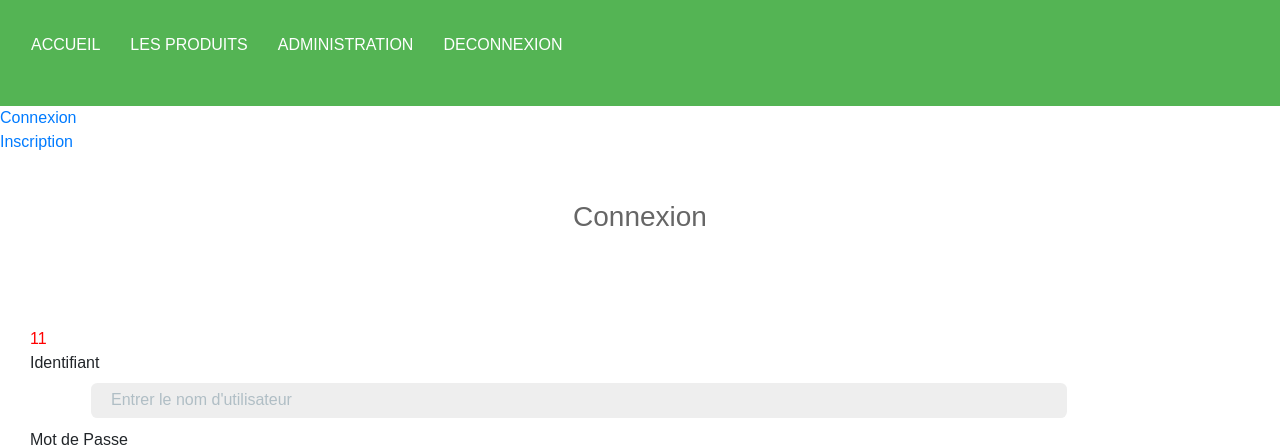
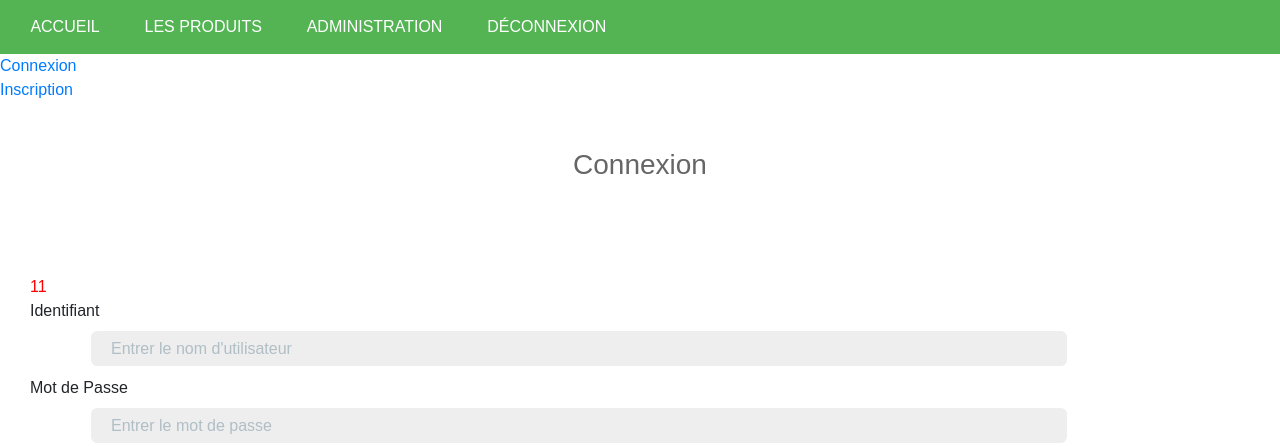
Before and after one commit to MathiasCros/ChallengeScierie, a PHP site: page /connexion.php in a window 1280 px wide. Shown: the top 447 px of the page. Run offline with PHP 8.4, Linux system fonts and the light colour scheme; the visitor is signed in with stand-in values (Sample User, id 1); some libraries are stand-ins or nearby versions.

Commit message:
Changement du header pour plus de cohéhision

```diff
--- a/content/menu.css
+++ b/content/menu.css
@@ -1,86 +1,44 @@
-html {
-  box-sizing: border-box;
+.navbar {
+    display: flex;
+    align-items: center;
+    padding: 0.8rem 1.5rem;
+    background-color: #54b454;
 }
 
-*, *::before, *::after {
-  box-sizing: inherit;
-  margin: 0;
-  padding: 0;
+.nav-links {
+    display: flex;
+    list-style: none;
+    margin: 0;
+    padding: 0;
 }
 
-body {
-  font-family: -apple-system, BlinkMacSystemFont, 'Segoe UI', Roboto, Oxygen, Ubuntu, Cantarell, 'Open Sans', 'Helvetica Neue', sans-serif;
+.nav-links li {
+    margin-right: 1rem;
 }
 
-nav {
-  width: 100%;
-  background-color: #54b454;
-  padding-left: 30px;
-  padding-right: 10px;
-  display: flex;
-  justify-content: center;
-  align-items: center;
+.nav-btn {
+    display: inline-block;
+    padding: 0.45rem 0.9rem;
+    color: white;
+    text-decoration: none;
+    font-weight: 500;
+    border: none;
+	outline: none;
+    background-color: transparent;
 }
 
-
-
-.nav-links {
-  list-style: none;
-  display: flex;
+.nav-btn:hover,
+.nav-btn:focus,
+.nav-btn:active {
+    color: white;
+    background-color: transparent;
+    border-color: white;
 }
 
-.nav-item a {
-  display: inline-block;
-  padding: 25px 15px;
-  text-decoration: none;
-  color: white;
+.menu-toggle {
+    display: none;
+    background: none;
+    border: none;
+    color: white;
+    font-size: 1.6rem;
 }
-
-.nav-item:hover {
-  background-color: white;
-}
-
-.nav-item:hover a {
-  color: #54b454;
-}
-
-.toggle{
-	list-style: none;
-	display: none;
-}
-
-
-
-@media (max-width: 1000px){
-
-	nav{
-	  justify-content: left;
-	  align-items: left;
-
-	}
-
-	.toggle{
-		display: flex;
-	}
-	.toggle-item{
-		display: inline-block;
-		padding: 25px 15px;
-		text-decoration: none;
-		color: white;
-	}
-	.toggle-item:hover {
-	  background-color: white;
-	}
-
-	.toggle-item:hover i {
-	  color: #54b454;
-	}
-	.nav-links{
-		display: none;
-	}
-	.active{
-		display: flex;
-		flex-flow: column wrap;
-	}
-
-}
--- a/imports/menu.php
+++ b/imports/menu.php
@@ -1,19 +1,17 @@
 <nav class="navbar">
-    <li class="toggle">
-        <ul class="toggle-item"><i class="fa fa-bars menu" aria-hidden="true"> </i></ul>
-    </li>
+    <button class="menu-toggle" aria-label="Ouvrir le menu">
+        <i class="fa fa-bars" aria-hidden="true"></i>
+    </button>
+
     <ul class="nav-links">
-        <li class="nav-item"><a href="index.php">ACCUEIL</a></li>
-        <li class="nav-item"><a href="produits.php">LES PRODUITS</a></li>
-        <?php
-        if (isset($_SESSION['id'])) {
-            echo "<li class='nav-item'><a href='administration.php'>ADMINISTRATION</a></li>";
-        }
-        if (isset($_SESSION['id'])) {
-            echo "<li class='nav-item'><a href='deconnexion.php'>DECONNEXION</a></li>";
-        } else {
-            echo "<li class='nav-item'><a href='connexion.php'>CONNEXION</a></li>";
-        }
-        ?>
+        <li><a class="nav-btn" href="index.php">ACCUEIL</a></li>
+        <li><a class="nav-btn" href="produits.php">LES PRODUITS</a></li>
+
+        <?php if (isset($_SESSION['id'])): ?>
+            <li><a class="nav-btn" href="administration.php">ADMINISTRATION</a></li>
+            <li><a class="nav-btn" href="deconnexion.php">DÉCONNEXION</a></li>
+        <?php else: ?>
+            <li><a class="nav-btn" href="connexion.php">CONNEXION</a></li>
+        <?php endif; ?>
     </ul>
 </nav>
```
